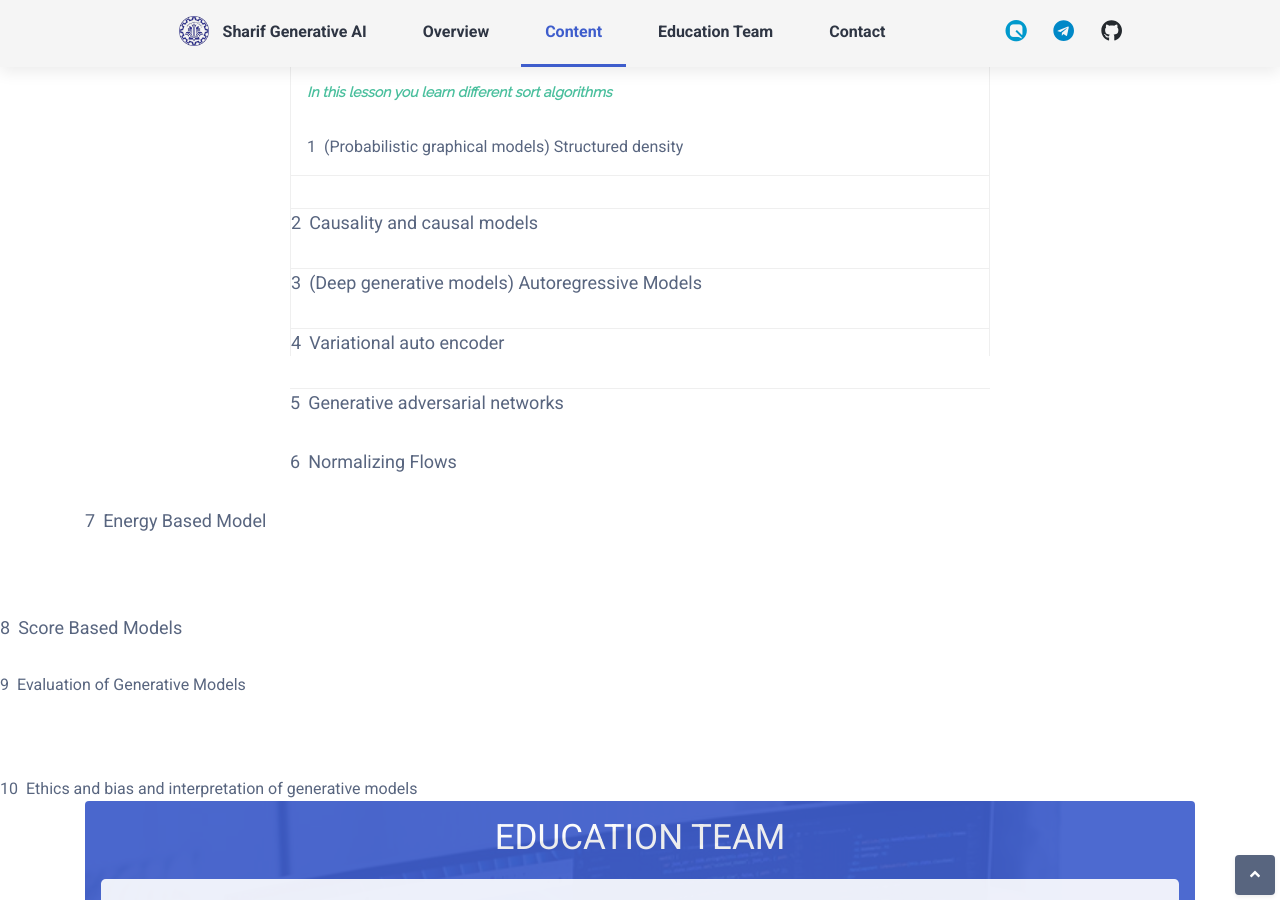
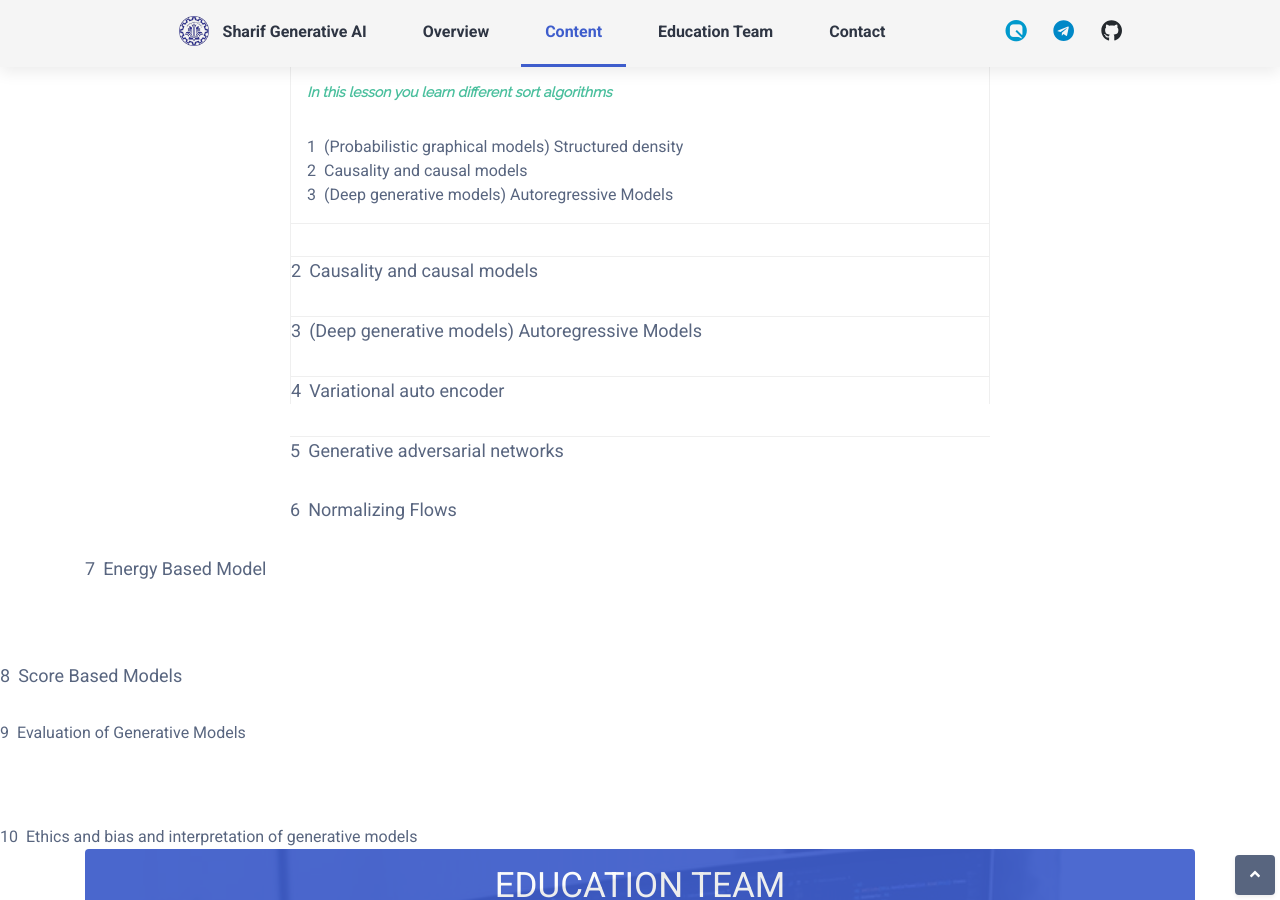
Before and after one commit to Pouria-D/generativeAI.github.io, a Jekyll site: the page built from index.html, in a window 1280 px wide and 900 px high, scrolled down 1325 px. Built offline with Jekyll 4.4.1, drawn with Linux system fonts in a browser that asks for light colours; some web fonts are replaced; comment, search, counter and statistics services are not loaded.

Commit message:
Update lesson_1.html

```diff
--- a/_includes/sections/lessons/lesson_1.html
+++ b/_includes/sections/lessons/lesson_1.html
@@ -1,9 +1,11 @@
 <div class="module-sub-item p-3">
     <div class="row justify-content-between">
         <div class="col-9"><span class="theme-text-secondary mr-2">1</span>(Probabilistic graphical models) Structured density
-
         </div>
-
+        <div class="col-9"><span class="theme-text-secondary mr-2">2</span>Causality and causal models
+        </div>
+        <div class="col-9"><span class="theme-text-secondary mr-2">3</span>(Deep generative models) Autoregressive Models
+        </div>
     </div>
 </div>
 <div class="module-sub-item p-3"></div>
```
